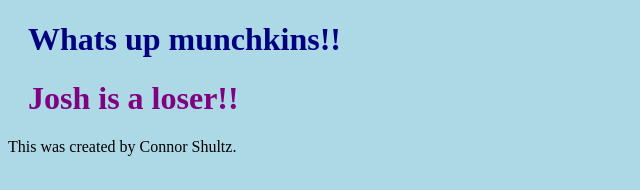
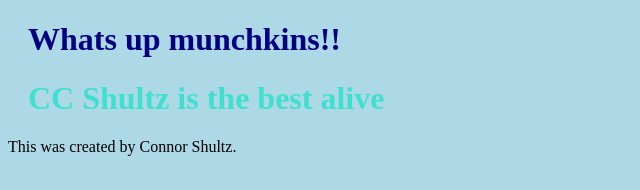
Before and after one commit to ccshultz/ccshultz.github.io, a plain HTML site: page index.html in a window 1280 px wide. Shown: the whole page, without its empty margins (0-640 px from the left). Drawn offline with Linux system fonts and the light colour scheme.

Commit message:
Update index.html

```diff
--- a/index.html
+++ b/index.html
@@ -5,7 +5,7 @@
 </head>
 <body>
 <h1>Whats up munchkins!!</h1>
-<h1 style="color: purple"> Josh is a loser!! </h1>
+<h1 style="color: turquoise"> CC Shultz is the best alive </h1>
 <p>This was created by Connor Shultz.</p>
 </body>
 </html>
```
